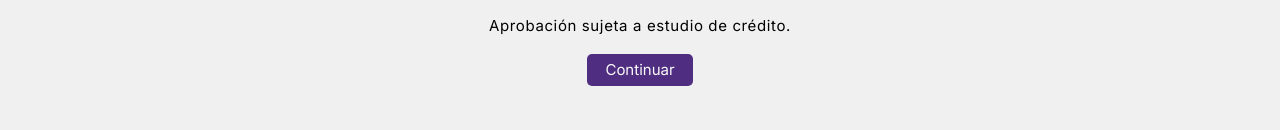
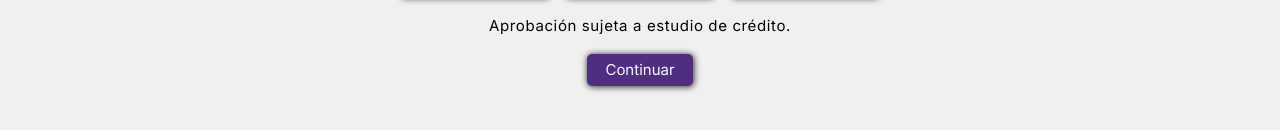
Before and after one commit to Fineducom/Simulador-de-credito, a Next.js app: page / in a window 1280 px wide. In both pictures the pointer is over the link "Continuar". Shown: the part 376-506 px from the top of the page. Built offline with nearby package versions, Linux system fonts and the light colour scheme.

Commit message:
agregue un box shadow a las tarjetas y al boton contimuar

```diff
--- a/src/app/Home.scss
+++ b/src/app/Home.scss
@@ -58,6 +58,7 @@ $letter-spacing: 0.0625rem;
       justify-content: center;
       background-color: $color-1;
       letter-spacing: $letter-spacing;
+      box-shadow: 0.0625rem 0.0625rem 0.625rem 0.0625rem rgba(0, 0, 0, 0.75);
     }
     &-icon {
       font-size: 2.8125rem;
@@ -85,5 +86,8 @@ $letter-spacing: 0.0625rem;
     font-size: 1.5rem;
     color: $color-2;
     background-color: $color-1;
+    &:hover {
+      box-shadow: 0.0625rem 0.0625rem 0.625rem 0.0625rem rgba(0, 0, 0, 0.75);
     }
   }
+}
```
Lines whose indentation alone changed are shown as unchanged.
